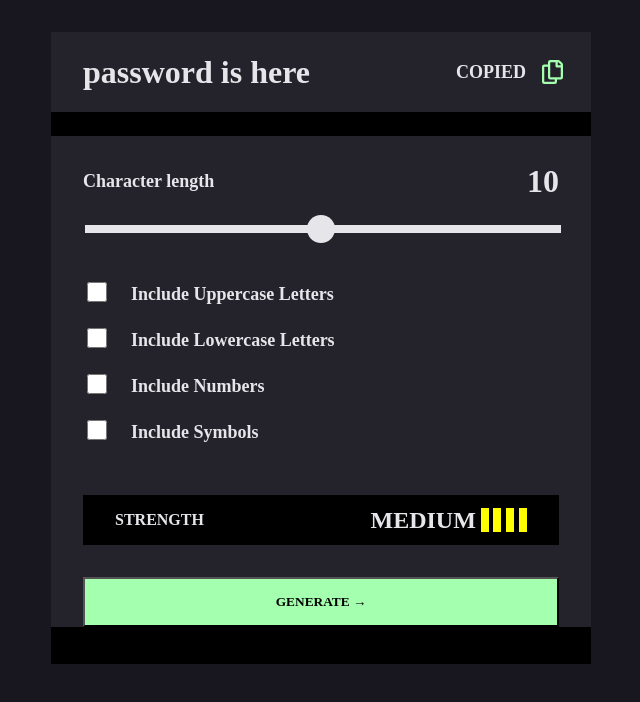
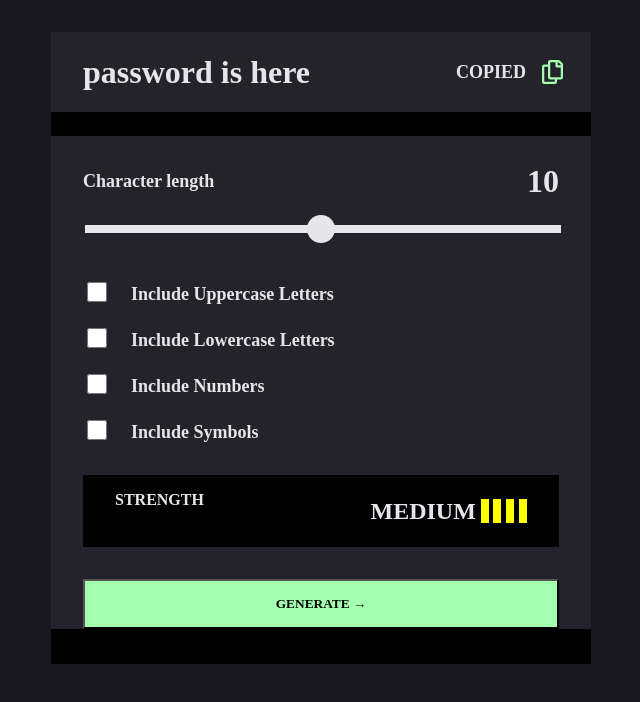
Before and after one commit to kaiuliia/password-generator, a React (Create React App) app: page / in a window 1280 px wide. Shown: the top 702 px of the page, without its empty margins (319-959 px from the left). Built offline with nearby package versions, Linux system fonts and the light colour scheme.

Commit message:
fixed strength container

```diff
--- a/src/App.css
+++ b/src/App.css
@@ -189,8 +189,9 @@ img {
   display: flex;
   justify-content: space-between;
   /*width: 100%;*/
-  height: 50px;
-  margin: 2rem;
+  height: 72px;
+  margin: 12px 0 32px 0;
+  padding: 0 32px 0 32px;
   /*align-items: center;*/
 }
 
```
